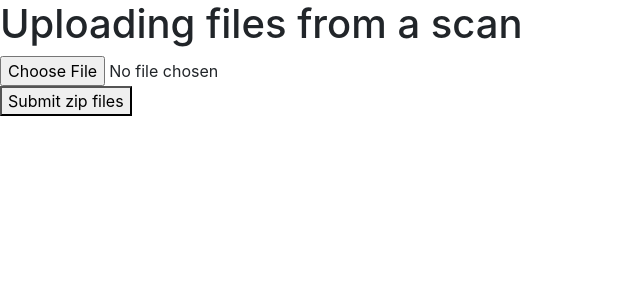
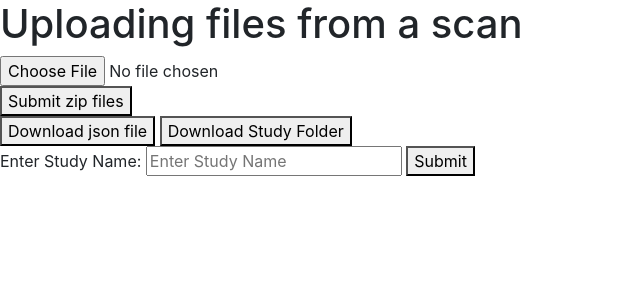
Before and after one commit to victoriavrl/LINFO2381-project, a Flask app: page / in a window 1280 px wide. Shown: the part 56-356 px from the top of the page, without its empty margins (0-640 px from the left). Run offline with Flask 3, Linux system fonts and the light colour scheme; parts of the project's set-up code (start-up, migrations or seed data) failed here and were passed over.

Commit message:
studyname

```diff
--- a/front-end/templates/index.html
+++ b/front-end/templates/index.html
@@ -61,4 +61,14 @@ Uploading files from a scan
             });
         });
     </script>
+
+        <button type="button" onclick="window.location.href='/download_json'">Download json file</button>
+
+        <button type="button" onclick="window.location.href='/download_study_zip'">Download Study Folder</button>
+        <form action="" method="post">
+            <label for="studyName">Enter Study Name:</label>
+            <input type="text" id="studyName" name="studyName" placeholder="Enter Study Name">
+            <button type="submit">Submit</button>
+        </form>
+
 {%endblock%}
```
